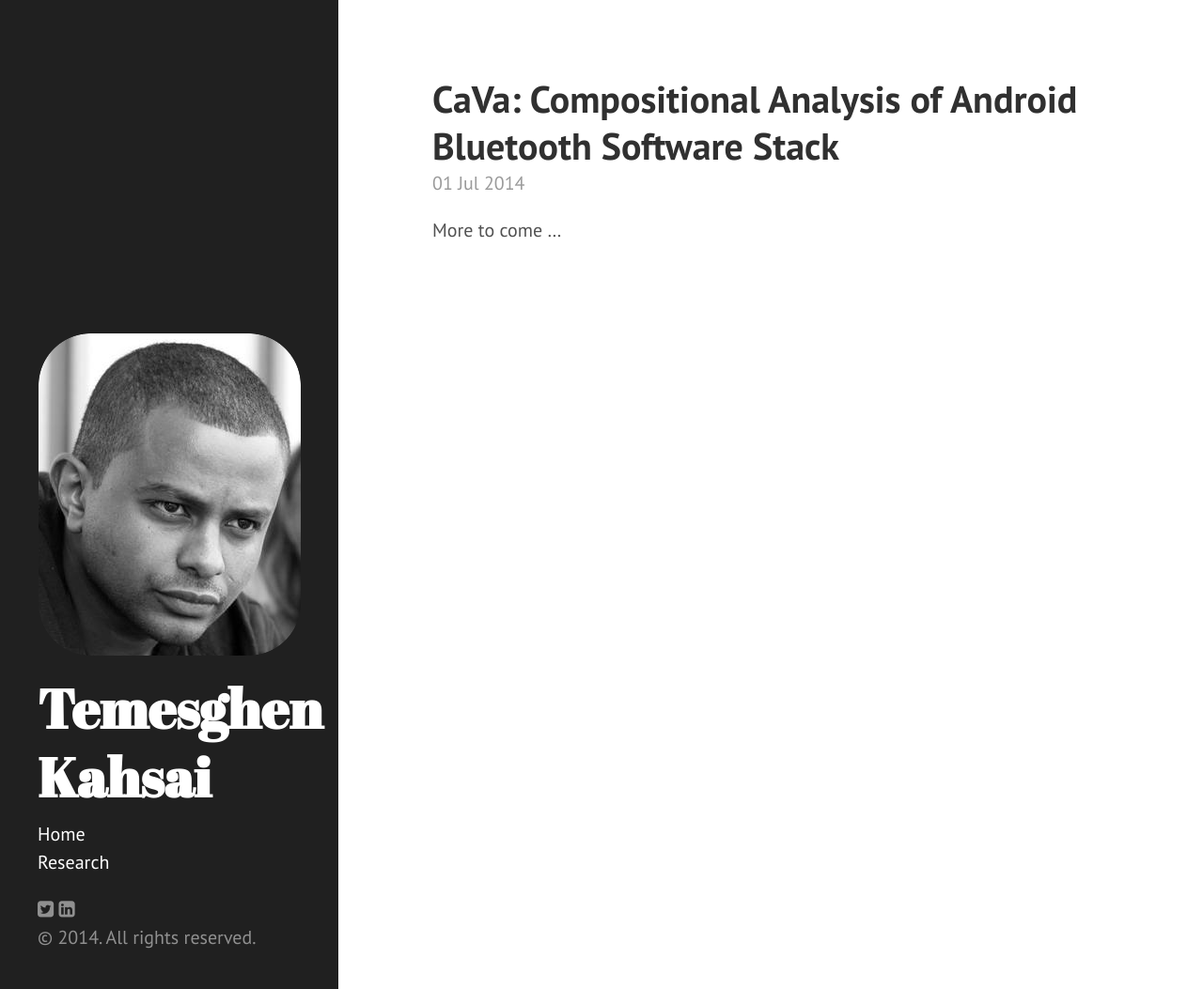
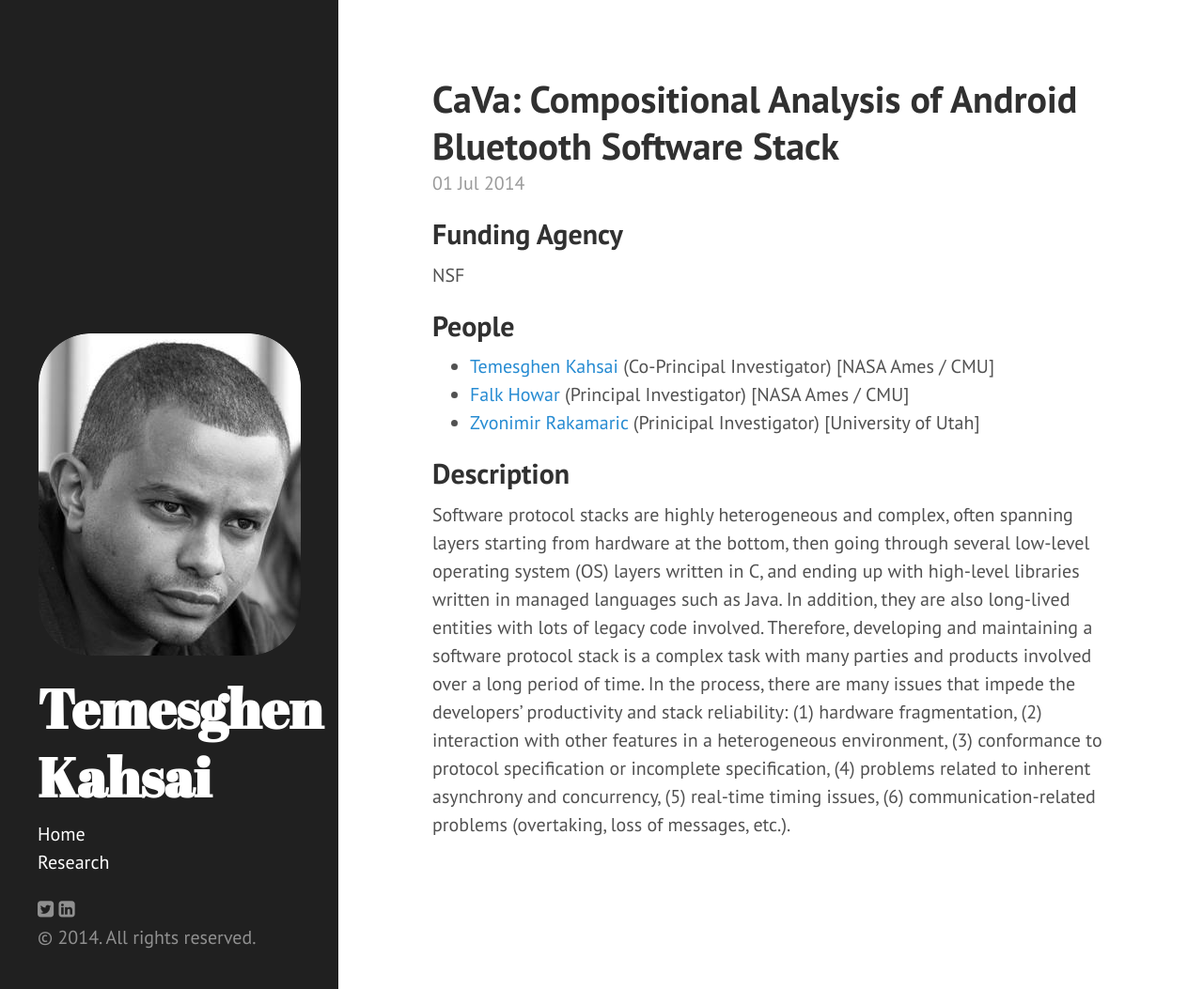
Before and after one commit to lememta/lememta.github.io, a Jekyll site: the page built from _posts/2014-07-01-CaVa-:-Compositional-Analysis-of-Android-Bluetooth-Stack.markdown, in a window 1280 px wide and 1053 px high. Shown: the whole window at 94% size. Built offline with Jekyll 4.4.1, drawn with Linux system fonts in a browser that asks for light colours; nearby versions of some CDN libraries.

Commit message:
more updates

```diff
--- a/_includes/sidebar.html
+++ b/_includes/sidebar.html
@@ -8,6 +8,8 @@
     <div class="sidebar-about">
       <h1>{{ site.title }}</h1>
       <!-- <p class="lead">{{ site.description }}</p> -->
+      <!-- <p>p. email: lememta AT </p> -->
+      <!-- <p>p. email: lememta AT </p> -->
     </div>
 
     <ul class="sidebar-nav">
--- a/_posts/2014-07-01-CaVa-:-Compositional-Analysis-of-Android-Bluetooth-Stack.markdown
+++ b/_posts/2014-07-01-CaVa-:-Compositional-Analysis-of-Android-Bluetooth-Stack.markdown
@@ -3,4 +3,21 @@ layout: post
 title:  "CaVa: Compositional Analysis of Android Bluetooth Software Stack"
 ---
 
-More to come ...
+## Funding Agency ##
+NSF
+
+## People ##
+* [Temesghen Kahsai][teme] (Co-Principal Investigator) [NASA Ames / CMU]
+* [Falk Howar][falk] (Principal Investigator) [NASA Ames / CMU]
+* [Zvonimir Rakamaric][z] (Prinicipal Investigator) [University of Utah]
+
+## Description ##
+Software protocol stacks are highly heterogeneous and complex, often spanning layers starting from hardware at the bottom, then going through several low-level operating system (OS) layers written in C, and ending up with high-level libraries written in managed languages such as Java. In addition, they are also long-lived entities with lots of legacy code involved. Therefore, developing and maintaining a software protocol stack is a complex task with many parties and products involved over a long period of time. In the process, there are many issues that impede the developers’ productivity and stack reliability: (1) hardware fragmentation, (2) interaction with other features in a heterogeneous environment, (3) conformance to protocol specification or incomplete specification, (4) problems related to inherent asynchrony and concurrency, (5) real-time timing issues, (6) communication-related problems (overtaking, loss of messages, etc.).
+
+
+
+
+
+[z]: http://www.zvonimir.info/
+[falk]: http://www.falkhowar.de/
+[teme]: http://www.lememta.info
```
Also changed, not shown: index.html (+7 -7 lines), research.md (+7 -0 lines).
